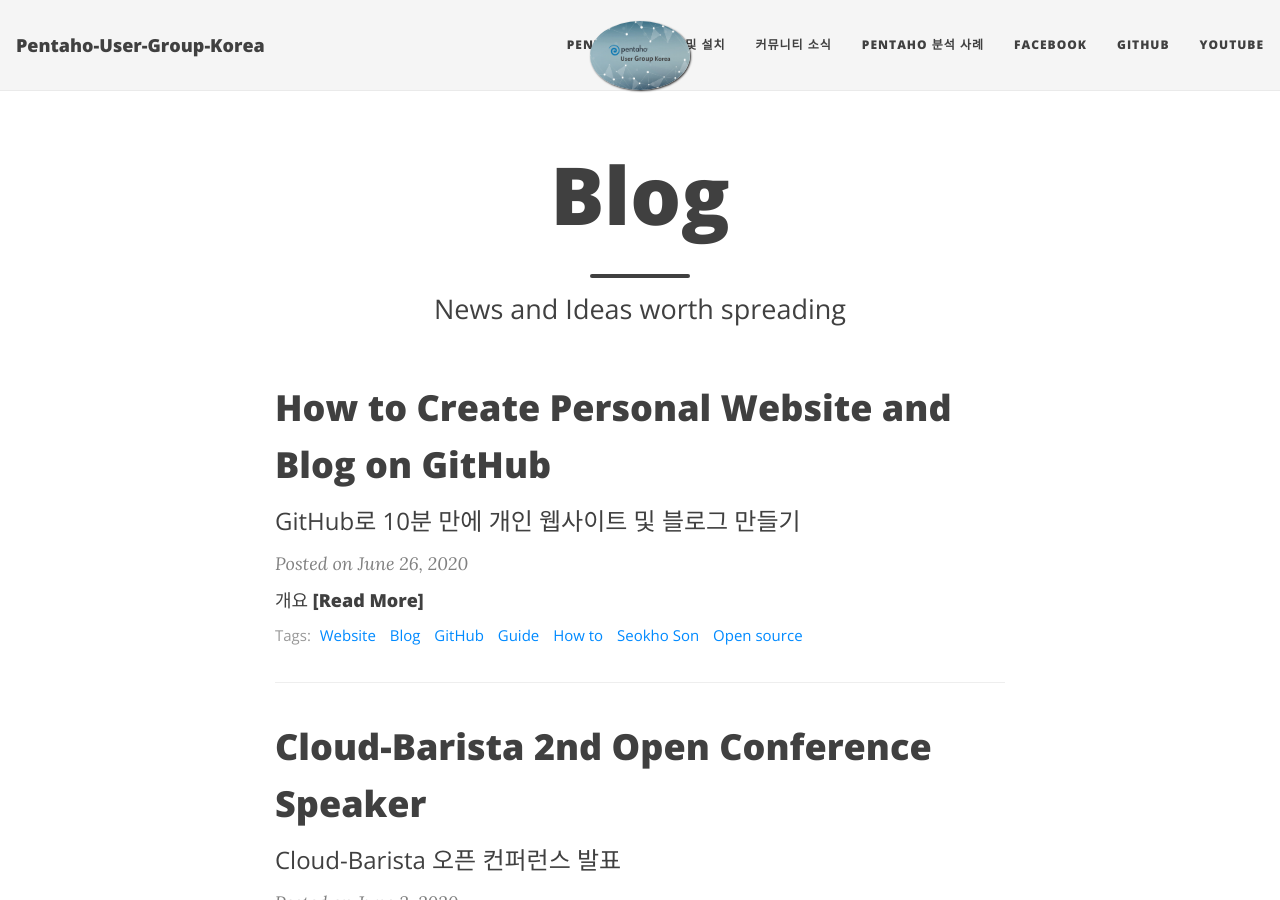
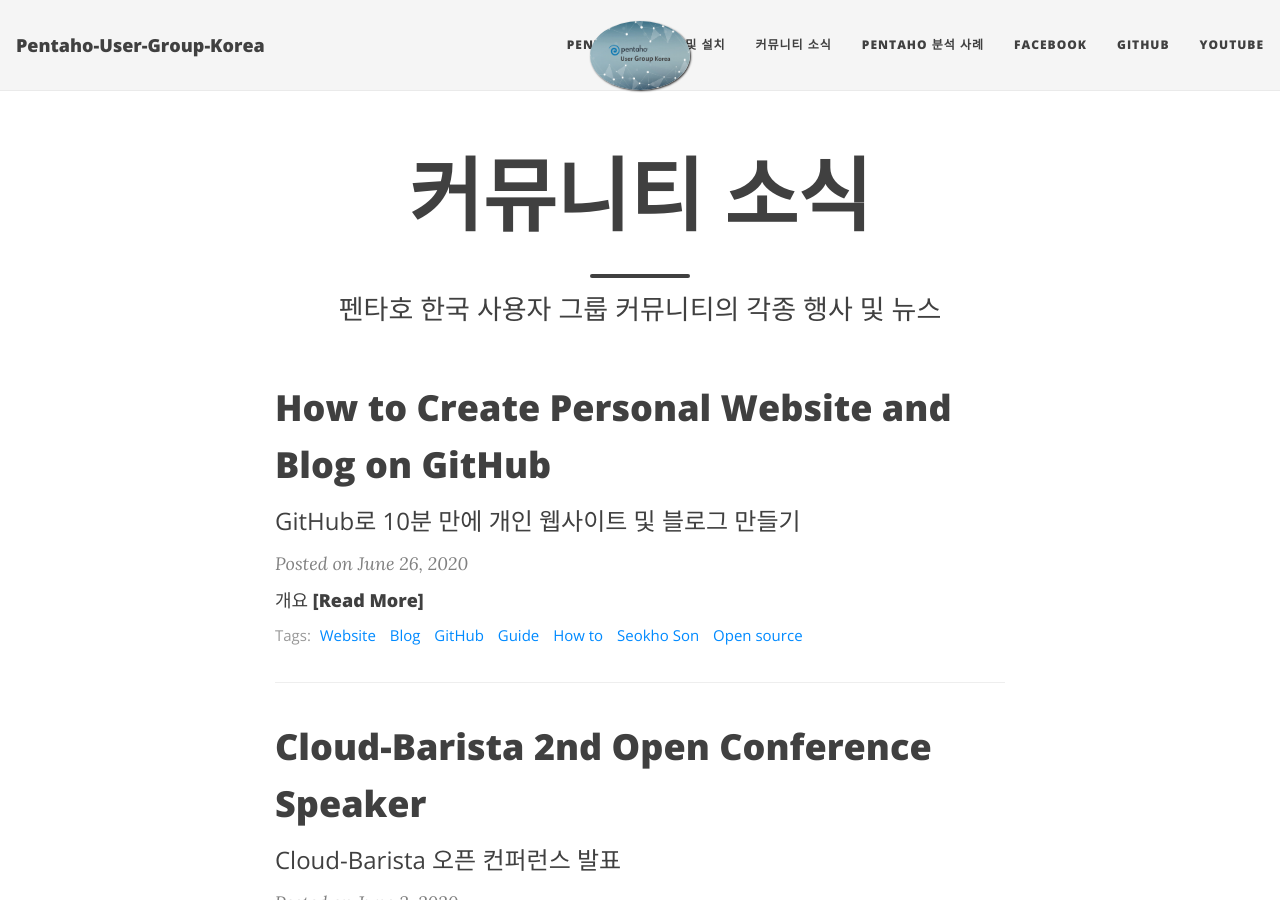
Before and after one commit to Pentaho-User-Group-Korea/Pentaho-User-Group-Korea.github.io, a Jekyll site: the page built from blog/index.html, in a window 1280 px wide and 900 px high. Built offline with Jekyll 4.4.1, drawn with Linux system fonts in a browser that asks for light colours; nearby versions of some CDN libraries.

Commit message:
Update index.html

```diff
--- a/blog/index.html
+++ b/blog/index.html
@@ -1,5 +1,5 @@
 ---
 layout: post-blog
-title: Blog
-subtitle: News and Ideas worth spreading
+title: 커뮤니티 소식
+subtitle: 펜타호 한국 사용자 그룹 커뮤니티의 각종 행사 및 뉴스
 ---
```
